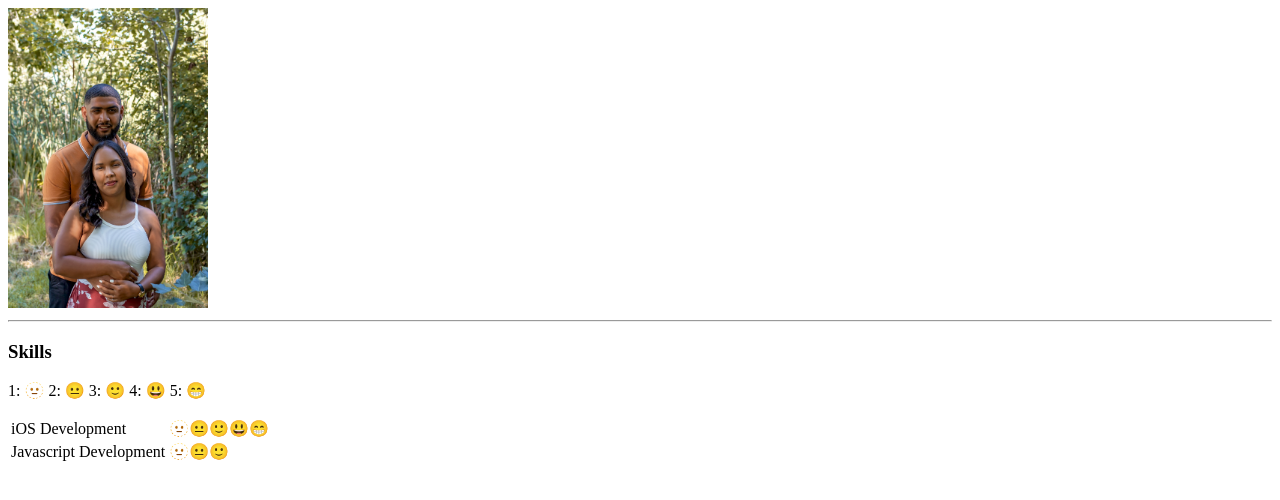
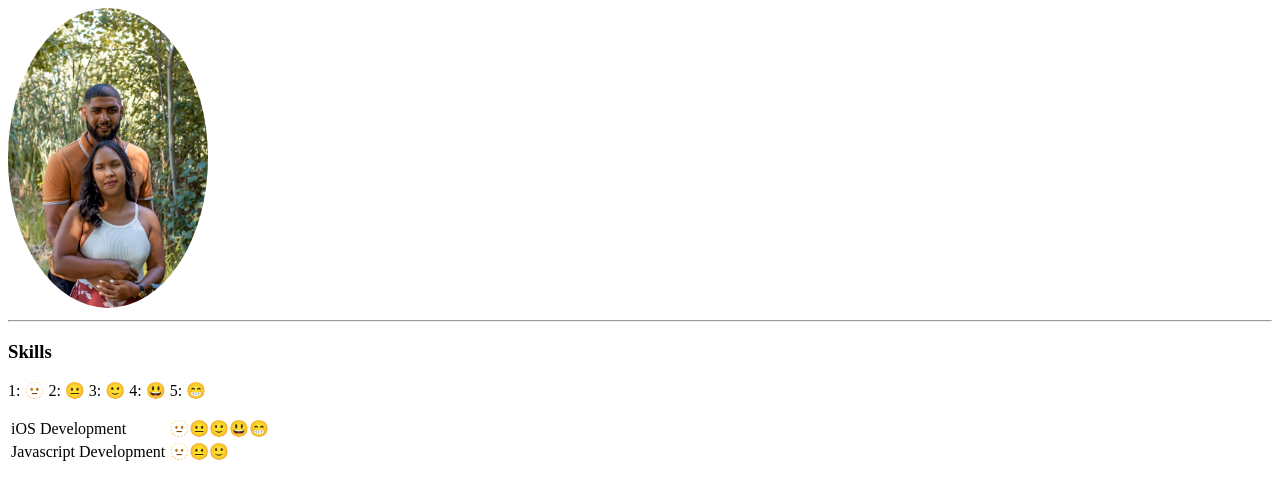
Before and after one commit to BevanCoetzee6/CurriculumVitae, a plain HTML site: page index.html in a window 1280 px wide. Drawn offline with Linux system fonts and the light colour scheme.

Commit message:
Updated stylesheet link

```diff
--- a/index.html
+++ b/index.html
@@ -1,7 +1,7 @@
 <!DOCTYPE html>
 <html>
     <head>
-        <link rel="stylesheet" href="../2023 Web Development Bootcamp/index.css">
+        <link rel="stylesheet" href="index.css">
     </head>
     <body>
         <table>
```
